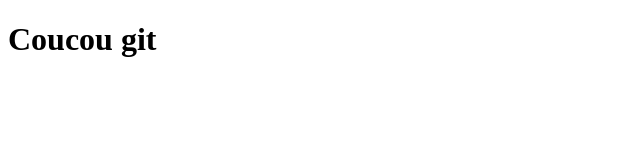
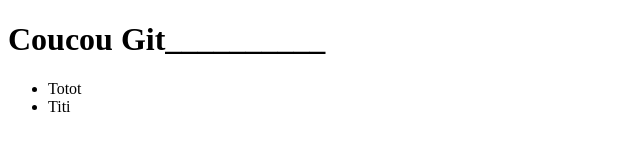
Before and after one commit to racheede/tuto-Git, a website: page public_html/index.html in a window 1280 px wide. Shown: the whole page, without its empty margins (0-640 px from the left). Drawn offline with Linux system fonts and the light colour scheme.

Commit message:
modification de la age d'acceuil

```diff
--- a/public_html/index.html
+++ b/public_html/index.html
@@ -2,11 +2,16 @@
 
 <html>
     <head>
+
         <title>TODO supply a title</title>
-        <meta charset="UTF-8">
-        <meta name="viewport" content="width=device-width, initial-scale=1.0">
+            <meta charset="UTF-8">
+            <meta name="viewport" content="width=device-width, initial-scale=1.0">
     </head>
     <body>
-        <h1>Coucou git</h1>
+        <h1>Coucou Git__________</h1>
+        <ul>
+    <li>Totot</li>
+      <li>Titi</li>
+    </ul>
     </body>
 </html>
```
